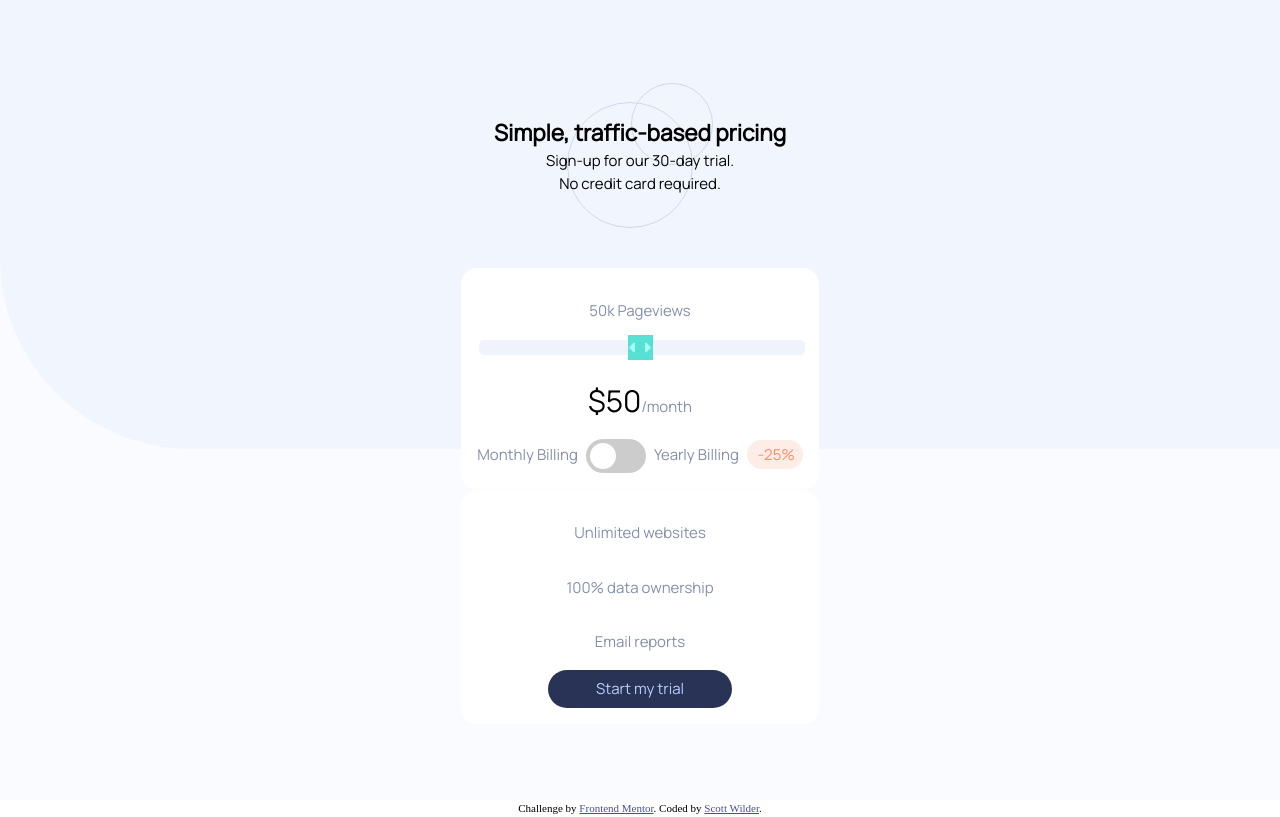
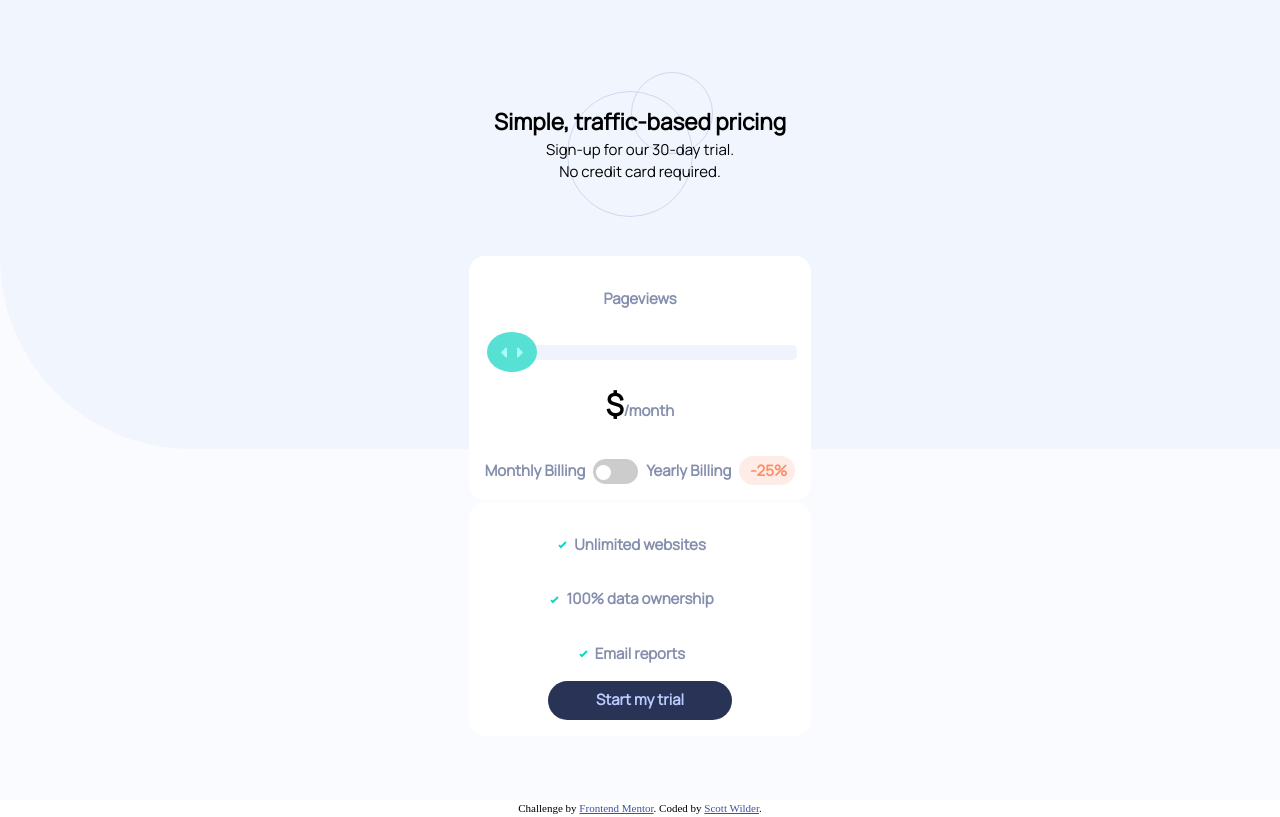
Before and after one commit to Scott-Wilder/fem-interactive-pricing-component, a plain HTML site: page index.html in a window 1280 px wide. Drawn offline with Linux system fonts and the light colour scheme.

Commit message:
style: Feature and updates related to styling

```diff
--- a/index.html
+++ b/index.html
@@ -35,13 +35,13 @@
       </div>
       <article class="hero">
         <div class="hero-background-top">
-          <p id="one"><span id="demo"></span>k Pageviews</p>
+          <p id="pageviews"><span id="demo"></span> Pageviews</p>
           <div class="slidecontainer">
             <input
               type="range"
               min="1"
               max="100"
-              value="50"
+              value="1"
               class="slider"
               id="myRange"
             />
@@ -62,6 +62,7 @@
           <p id="one">Unlimited websites</p>
           <p id="one">100% data ownership</p>
           <p id="one">Email reports</p>
+
           <button>Start my trial</button>
         </div>
       </article>
--- a/script.js
+++ b/script.js
@@ -1,13 +1,10 @@
 var slider = document.getElementById("myRange");
 var output = document.getElementById("demo");
 var output2 = document.getElementById("demo2");
-output.innerHTML = slider.value;
-output2.innerHTML = slider.value;
 
 // Update the current slider value and update slider background color (each time you drag the slider handle)
 slider.oninput = function () {
-  output.innerHTML = this.value * 2;
-  output2.innerHTML = this.value / 3.125;
+  var y = this.value;
   var x = slider.value;
   var color =
     "linear-gradient(90deg, hsl(174, 77%, 80%)" +
@@ -16,4 +13,24 @@ slider.oninput = function () {
     x +
     "%)";
   slider.style.background = color;
+  if (y < 20) {
+    output.innerHTML = "10k";
+    output2.innerHTML = 8;
+  }
+  if (y > 20 && y < 40) {
+    output.innerHTML = "50k";
+    output2.innerHTML = 12;
+  }
+  if (y > 40 && y < 60) {
+    output.innerHTML = "100k";
+    output2.innerHTML = 16;
+  }
+  if (y > 60 && y < 80) {
+    output.innerHTML = "500k";
+    output2.innerHTML = 24;
+  }
+  if (y > 80) {
+    output.innerHTML = "1M";
+    output2.innerHTML = 36;
+  }
 };
--- a/styles.css
+++ b/styles.css
@@ -126,7 +126,9 @@ main {
 #dollar {
   color: black;
   padding: 1rem;
+  padding-bottom: 2rem;
   font-size: 30px;
+  font-weight: 800;
 }
 #b-month {
   color: hsl(225, 20%, 60%);
@@ -135,6 +137,17 @@ main {
 #one {
   padding: 1rem;
   color: hsl(225, 20%, 60%);
+  font-weight: 600;
+  background-image: url("images/icon-check.svg");
+  background-repeat: no-repeat;
+  background-position: center;
+  background-position-x: left;
+}
+#pageviews {
+  padding: 1rem;
+  padding-bottom: 2rem;
+  color: hsl(225, 20%, 60%);
+  font-weight: 600;
 }
 #month {
   padding-right: 0.5rem;
@@ -147,6 +160,7 @@ main {
   flex-direction: row;
   align-items: center;
   justify-content: center;
+  font-weight: 600;
   color: hsl(225, 20%, 60%);
 }
 #percentage {
@@ -157,6 +171,7 @@ main {
   background-color: hsl(14, 92%, 95%);
   color: hsl(15, 100%, 70%);
   border-radius: 25px;
+  font-weight: 600;
 }
 .slidecontainer {
   width: 100%;
@@ -183,17 +198,19 @@ main {
 .slider::-webkit-slider-thumb {
   -webkit-appearance: none;
   appearance: none;
-  width: 25px;
-  height: 25px;
+  width: 50px;
+  height: 40px;
   background-color: hsl(174, 86%, 45%);
   background-image: url("images/icon-slider.svg");
   background-repeat: no-repeat;
   background-position: center;
   cursor: pointer;
+  border-radius: 50%;
+  border: none;
 }
 .slider::-moz-range-thumb {
-  width: 40px;
-  height: 30px;
+  width: 50px;
+  height: 40px;
   border-radius: 50%;
   background-color: hsl(174, 86%, 45%);
   background-image: url("images/icon-slider.svg");
@@ -206,8 +223,8 @@ main {
 .switch {
   position: relative;
   display: inline-block;
-  width: 60px;
-  height: 34px;
+  width: 45px;
+  height: 25px;
 }
 .switch input {
   opacity: 0;
@@ -228,10 +245,10 @@ main {
 .toggle:before {
   position: absolute;
   content: "";
-  height: 26px;
-  width: 26px;
-  left: 4px;
-  bottom: 4px;
+  height: 15px;
+  width: 15px;
+  left: 3px;
+  bottom: 4.5px;
   background-color: white;
   -webkit-transition: 0.4s;
   transition: 0.4s;
@@ -243,9 +260,9 @@ input:focus + .toggle {
   box-shadow: 0 0 1px #2196f3;
 }
 input:checked + .toggle:before {
-  -webkit-transform: translateX(26px);
-  -ms-transform: translateX(26px);
-  transform: translateX(26px);
+  -webkit-transform: translateX(24px);
+  -ms-transform: translateX(24px);
+  transform: translateX(24px);
 }
 /* Rounded sliders */
 .toggle.round {
@@ -262,4 +279,5 @@ button {
   background-color: hsl(227, 35%, 25%);
   color: hsl(226, 100%, 87%);
   border: 0px;
+  font-weight: 600;
 }
```
